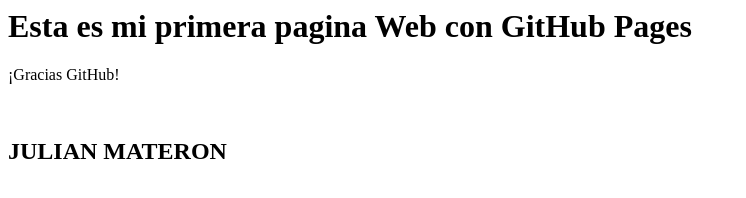
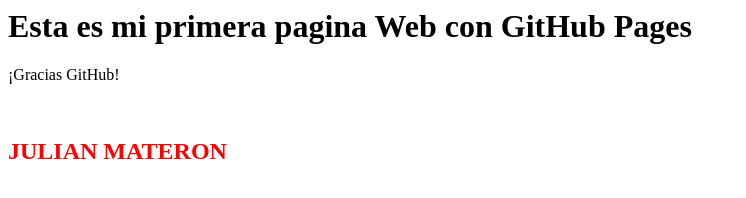
Before and after one commit to jmmateron/MIT_Repo, a plain HTML site: page index.html in a window 1280 px wide. Shown: the whole page, without its empty margins (0-746 px from the left). Drawn offline with Linux system fonts and the light colour scheme.

Commit message:
Update index.html

```diff
--- a/index.html
+++ b/index.html
@@ -2,5 +2,5 @@
   <h1> Esta es mi primera pagina Web con GitHub Pages </h1>
   <p> ¡Gracias GitHub! </p>
   <br>
-  <h2> JULIAN MATERON </h2>
+  <h2 style="color:red"> JULIAN MATERON </h2>
 </html>
```
